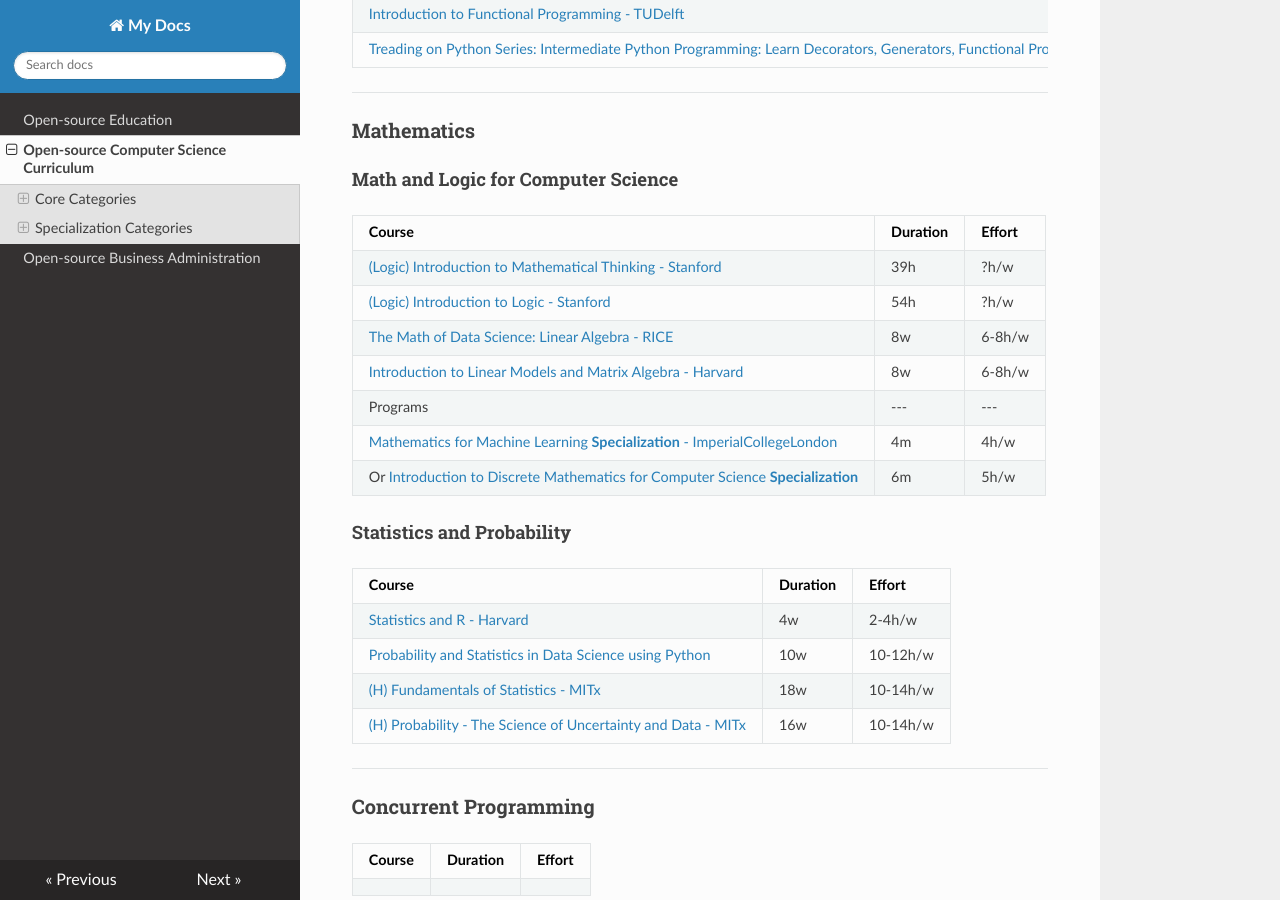
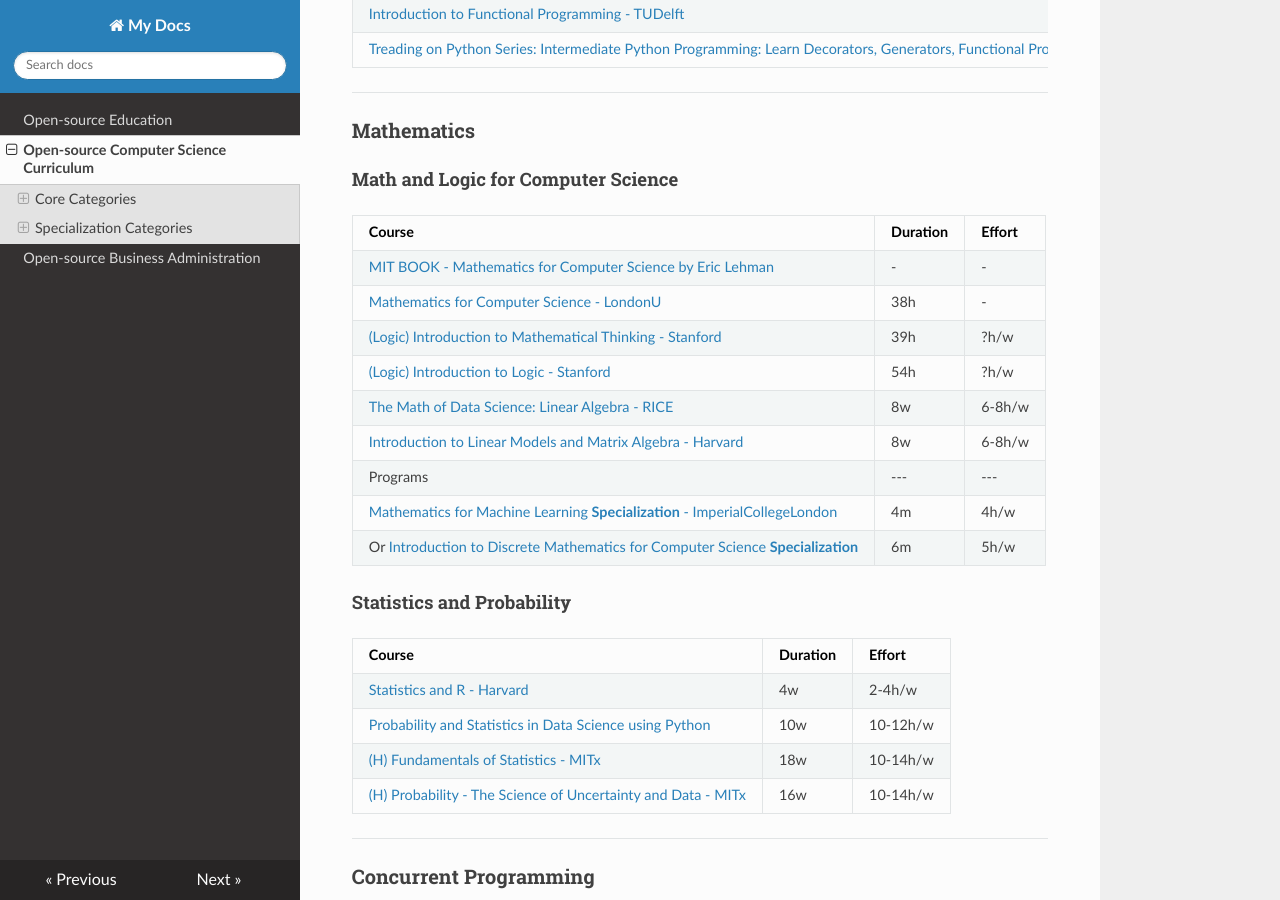
Before and after one commit to MilkyWeb/oscs, an MkDocs documentation site: the page built from docs/oscs.md, in a window 1280 px wide and 900 px high, scrolled down 1594 px. Built offline with MkDocs 1.6.1, drawn with Linux system fonts in a browser that asks for light colours; nearby versions of some CDN libraries.

Commit message:
added good math stuff

```diff
--- a/docs/oscs.md
+++ b/docs/oscs.md
@@ -68,6 +68,8 @@
 
 Course | Duration | Effort
 --- | --- | ---
+[MIT BOOK - Mathematics for Computer Science by Eric Lehman](https://courses.csail.mit.edu/6.042/spring18/mcs.pdf) | - | -
+[Mathematics for Computer Science - LondonU](https://www.coursera.org/learn/mathematics-for-computer-science) | 38h | -
 [(Logic) Introduction to Mathematical Thinking - Stanford](https://www.coursera.org/learn/mathematical-thinking) | 39h | ?h/w
 [(Logic) Introduction to Logic - Stanford ](https://www.coursera.org/learn/logic-introduction) | 54h | ?h/w
 [The Math of Data Science: Linear Algebra - RICE](https://www.edx.org/course/math-of-data-science-linear-algebra) | 8w | 6-8h/w
```
